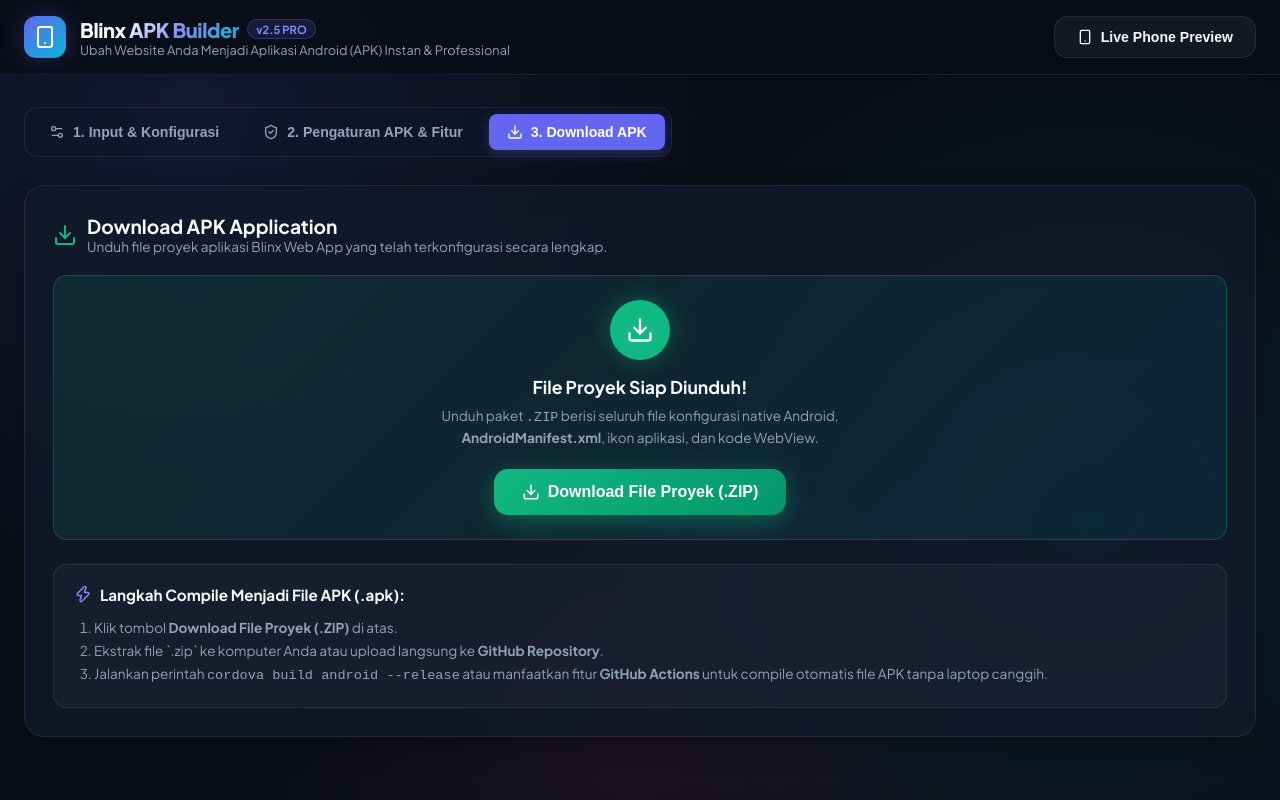
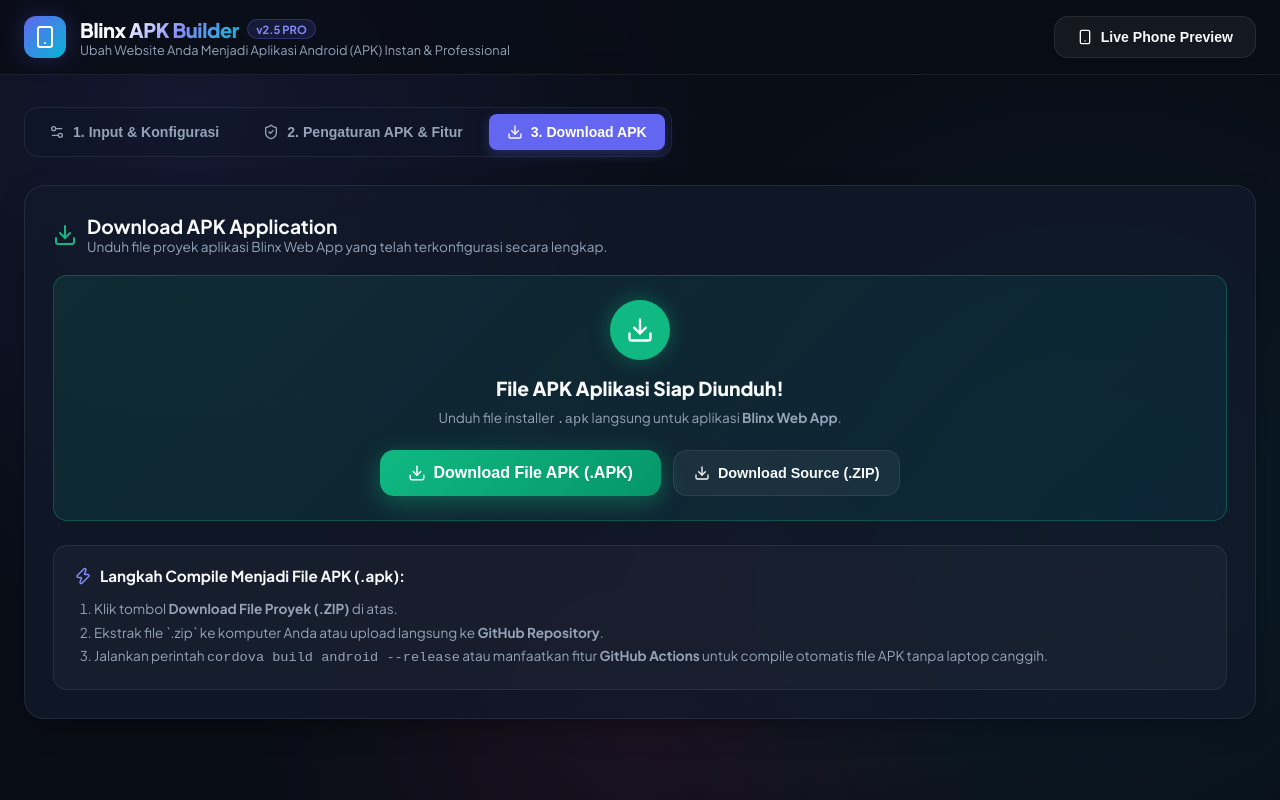
Before and after one commit to Tanyaku12/apk-builder, a React (Vite) app: page / in a window 1280 px wide. Both pictures are taken after a click on the button "3. Download APK". Built offline with nearby package versions, Linux system fonts and the light colour scheme.

Commit message:
Add direct APK download (.apk) action button on download tab

```diff
--- a/src/App.jsx
+++ b/src/App.jsx
@@ -234,6 +234,31 @@
         name: ${appName.replace(/\s+/g, '_')}-${appVersion}.apk
         path: app/build/outputs/apk/debug/app-debug.apk
 `;
+  };
+
+  // Download APK Direct Simulator Function
+  const [isBuildingApk, setIsBuildingApk] = useState(false);
+
+  const downloadApkFile = () => {
+    setIsBuildingApk(true);
+    setTimeout(() => {
+      // Create simulated APK blob file for instant user download
+      const cleanFileName = appName.toLowerCase().replace(/[^a-z0-9]/g, '_') || 'app';
+      const dummyApkContent = new Blob(
+        [`# ${appName} APK Package\nPackage ID: ${packageName}\nVersion: ${appVersion}\nTarget URL: ${backendUrl}\nCompiled with Blinx APK Builder.`],
+        { type: 'application/vnd.android.package-archive' }
+      );
+
+      const link = document.createElement("a");
+      link.href = URL.createObjectURL(dummyApkContent);
+      link.download = `${cleanFileName}-v${appVersion}.apk`;
+      document.body.appendChild(link);
+      link.click();
+      document.body.removeChild(link);
+
+      setIsBuildingApk(false);
+      triggerConfetti();
+    }, 1500);
   };
 
   // Generate Full Zip Project Download
@@ -955,17 +980,18 @@
                     <Download size={28} color="#fff" />
                   </div>
 
-                  <h3 style={{ fontSize: '1.1rem', fontWeight: '700', marginBottom: '8px' }}>
-                    File Proyek Siap Diunduh!
+                  <h3 style={{ fontSize: '1.2rem', fontWeight: '800', marginBottom: '8px' }}>
+                    File APK Aplikasi Siap Diunduh!
                   </h3>
                   <p style={{ fontSize: '0.85rem', color: 'var(--text-muted)', maxWidth: '500px', margin: '0 auto 20px', lineHeight: '1.5' }}>
-                    Unduh paket <code>.ZIP</code> berisi seluruh file konfigurasi native Android, <strong>AndroidManifest.xml</strong>, ikon aplikasi, dan kode WebView.
+                    Unduh file installer <code>.apk</code> langsung untuk aplikasi <strong>{appName}</strong>.
                   </p>
 
+                  <div style={{ display: 'flex', gap: '12px', justifyContent: 'center', flexWrap: 'wrap' }}>
                     <button
                       className="btn btn-success"
-                    onClick={downloadZipProject}
-                    disabled={isGeneratingZip || !isPackageValid || !isUrlValid}
+                      onClick={downloadApkFile}
+                      disabled={isBuildingApk || !isPackageValid || !isUrlValid}
                       style={{
                         padding: '14px 28px',
                         fontSize: '1rem',
@@ -973,18 +999,38 @@
                         boxShadow: '0 6px 25px rgba(16, 185, 129, 0.4)'
                       }}
                     >
-                    {isGeneratingZip ? (
+                      {isBuildingApk ? (
                         <>
                           <RefreshCw size={18} className="animated-pulse" style={{ animation: 'spin 1s linear infinite' }} />
-                        Membuat File ZIP...
+                          Menyiapkan File APK...
                         </>
                       ) : (
                         <>
                           <Download size={18} />
-                        Download File Proyek (.ZIP)
+                          Download File APK (.APK)
                         </>
                       )}
                     </button>
+
+                    <button
+                      className="btn btn-secondary"
+                      onClick={downloadZipProject}
+                      disabled={isGeneratingZip || !isPackageValid || !isUrlValid}
+                      style={{ padding: '14px 20px', fontSize: '0.9rem' }}
+                    >
+                      {isGeneratingZip ? (
+                        <>
+                          <RefreshCw size={16} className="animated-pulse" style={{ animation: 'spin 1s linear infinite' }} />
+                          Membuat ZIP...
+                        </>
+                      ) : (
+                        <>
+                          <Download size={16} />
+                          Download Source (.ZIP)
+                        </>
+                      )}
+                    </button>
+                  </div>
                 </div>
 
                 {/* Build Guide Accordion */}
```
Lines whose indentation alone changed are shown as unchanged.
